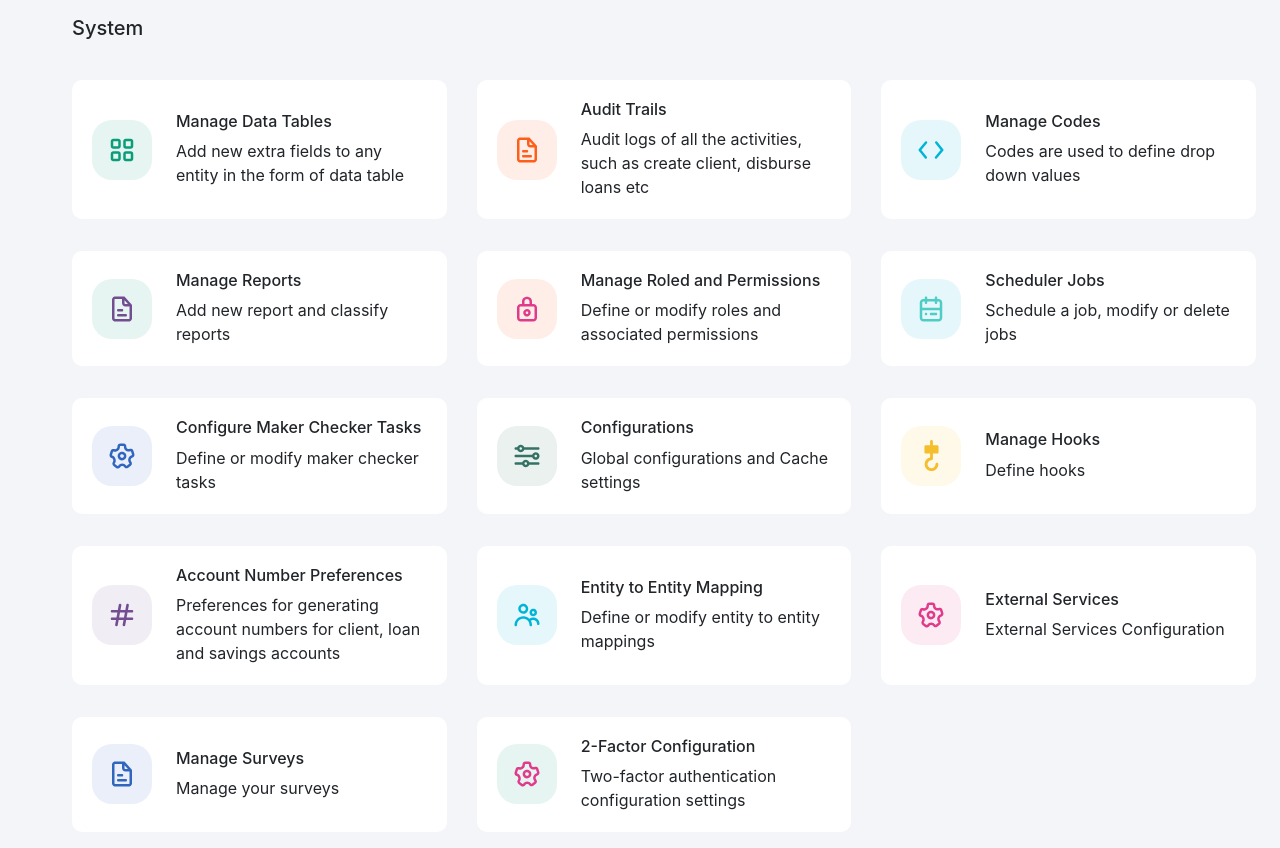
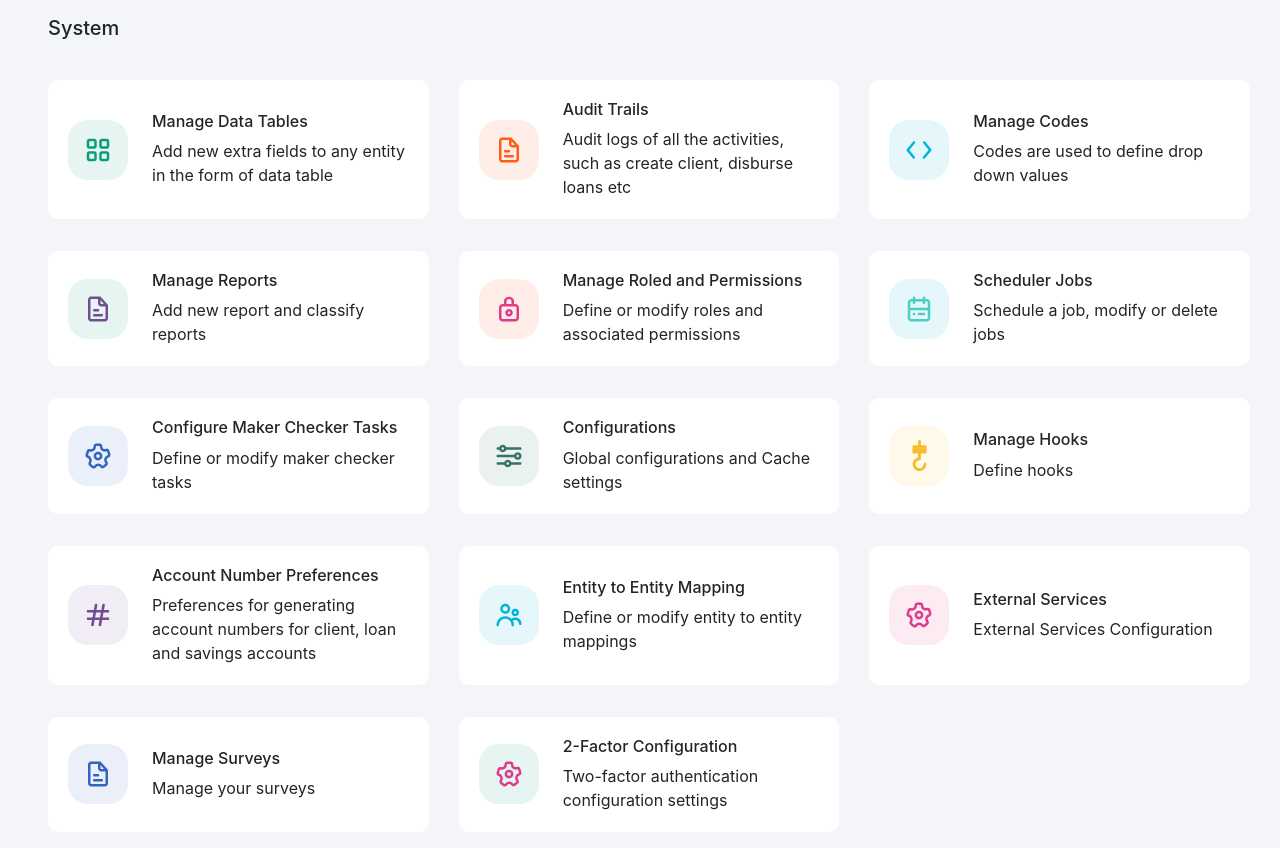
Before and after one commit to Kushagra-ag/finloan, a React (Create React App) app: page / in a window 1280 px wide. Shown: the top 848 px of the page. Built offline with nearby package versions, Linux system fonts and the light colour scheme.

Commit message:
page 1 bug fix

```diff
--- a/src/pages/system/index.js
+++ b/src/pages/system/index.js
@@ -17,9 +17,9 @@ import './index.css';
 export default function System() {
 
 	return(
-		<div id="system" className="pl-5 mb-5 container-fluid p-0 container-cls">
+		<div id="system" className="pl-5 mb-5">
 			<h5 className="py-3">System</h5>
-			<div className="row">
+			<div className="row w-100">
 				<div className="col-sm-6 col-lg-4 my-3">
 					<div className="white-card d-flex align-items-center justify-content-start">
 						<div className="icon-img grid mr-4">
```
Also changed, not shown: package.json (+43 -7 lines), 1 other file (tests, documents, lock files or other folders).
